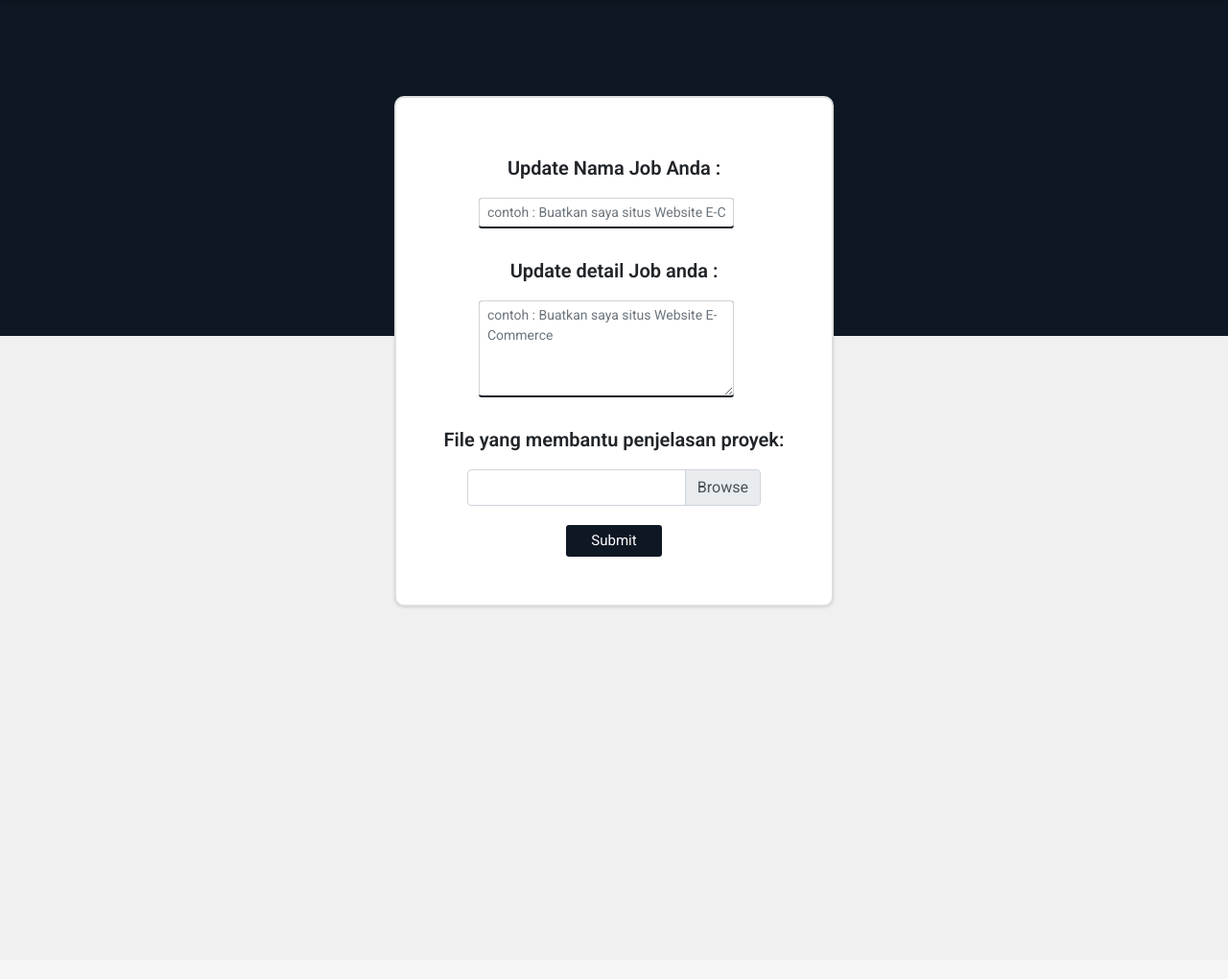
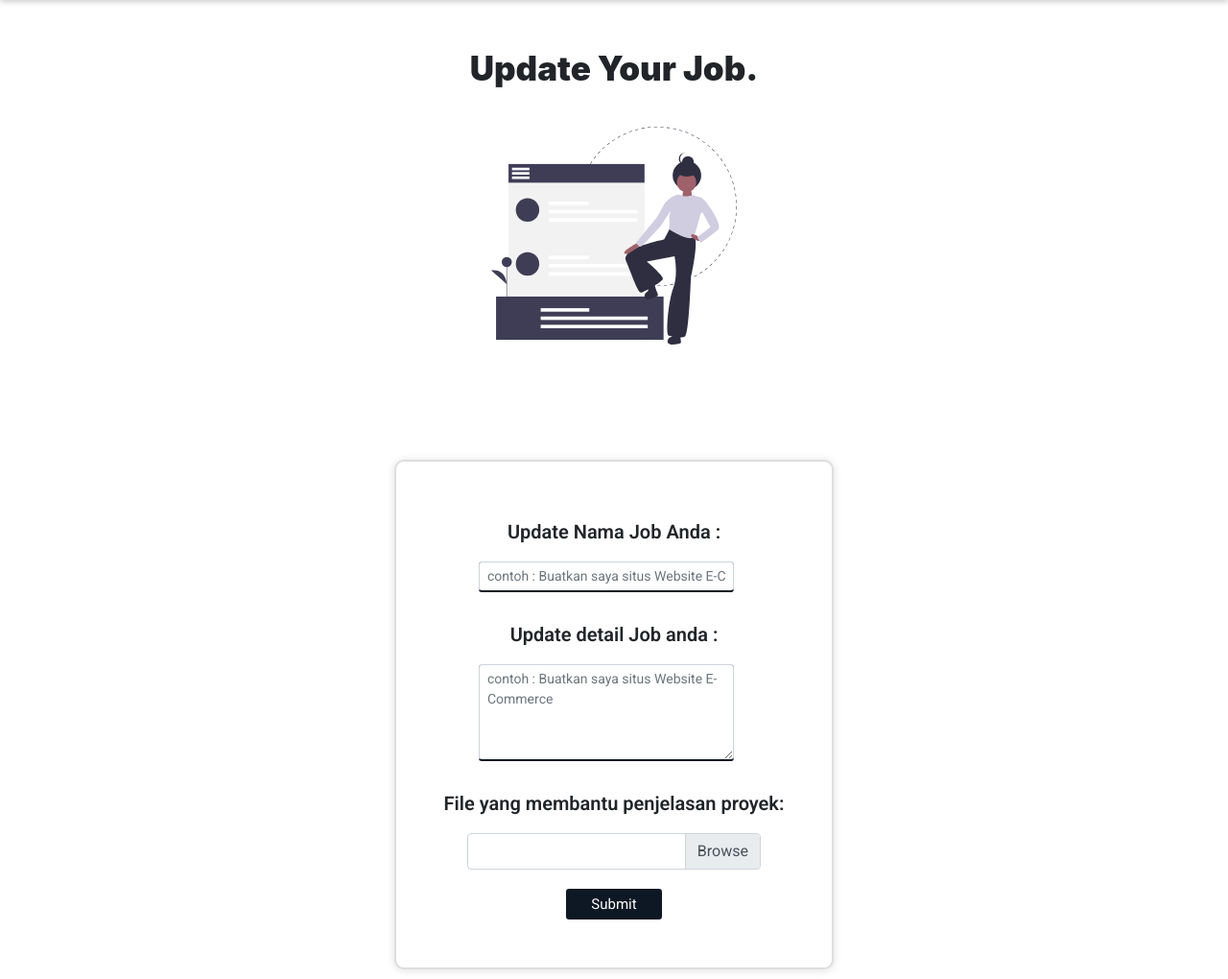
Before and after one commit to gafiirfandi/Saku, a Django app: page /Update_Job/ in a window 1280 px wide. Shown: the part 110-1130 px from the top of the page at 96% size. Before the commit the page ends 744 px from the top, so only its background shows below. Run offline with Django 3.2, Linux system fonts and the light colour scheme; some libraries are stand-ins or nearby versions; some web fonts are replaced.

Commit message:
revisi createjob and updatejob

```diff
--- a/dashboard/static/css/Update_Job.css
+++ b/dashboard/static/css/Update_Job.css
@@ -1,10 +1,11 @@
 .CreateContainer {
-  background-color: #f0f0f0;
+  background-color: white;
   height: 1000px;
+  padding-top: 50px;
 }
 
 .GambarBelakang {
-  background-image: linear-gradient(to right, #0e1724, #0e1724, #0e1724);
+  background-image: white;
   z-index: 0;
   object-fit: cover;
   background-repeat: no-repeat;
@@ -13,31 +14,45 @@
   background-size: 100%;
 }
 
+.UpdateJob-title {
+  font-size: 35px;
+  font-weight: 900;
+  margin-bottom: 40px;
+  text-align: center;
+}
+.UpdateJob-svg {
+  width: 20vw;
+  height: auto;
+  padding-bottom: 60px;
+  margin: auto;
+  display: block;
+}
+
 .contentCreate {
   display: flex;
   justify-content: center;
 
   text-align: left;
 
-  padding-top: 100px;
+  padding-top: 50px;
 }
 
 /* Card */
 .CreateJobCard {
-  margin-top: 0px;
+  margin: 10px;
 
   background: #fff;
   display: flex;
   flex-direction: column;
   justify-content: flex-start;
-  font-family: 'Roboto', sans-serif;
+  font-family: "Roboto", sans-serif;
   text-align: left;
   border-radius: 10px;
   max-height: 2500px;
   max-width: 800px;
   padding: 50px;
   border: 2px solid rgba(0, 0, 0, 0.13);
-  box-shadow: 0 1px 3px rgba(0, 0, 0, 0.13);
+  box-shadow: 0 1px 10px rgba(0, 0, 0, 0.13);
   transition: all 0.2s ease-in-out;
 }
 
@@ -69,12 +84,12 @@
 }
 
 .LabelProjek {
-  font-family: 'Roboto', sans-serif;
+  font-family: "Roboto", sans-serif;
   font-size: 20px;
   font-weight: 600;
 }
 .LabelProjekUnggahan {
-  font-family: 'Roboto', sans-serif;
+  font-family: "Roboto", sans-serif;
   font-size: 20px;
   font-weight: 600;
   margin-top: 30px;
--- a/dashboard/templates/Update_Job.html
+++ b/dashboard/templates/Update_Job.html
@@ -23,6 +23,8 @@
 <body>
   <div class="CreateContainer">
     <div class="GambarBelakang">
+      <h1 class="UpdateJob-title">Update Your Job.</h1>
+      <img src="{% static 'img/updated.svg' %}" class="UpdateJob-svg" />
       <div class="contentCreate">
         <div class="CreateJobCard">
           <form
```
Also changed, not shown: dashboard/static/css/admin_page.css (+35 -9 lines), dashboard/static/css/create_job.css (+21 -7 lines), dashboard/templates/admin_page.html (+66 -6 lines), dashboard/templates/create_job.html (+9 -5 lines), dashboard/static/img/create_job.svg (added), dashboard/static/img/updated.svg (added).
